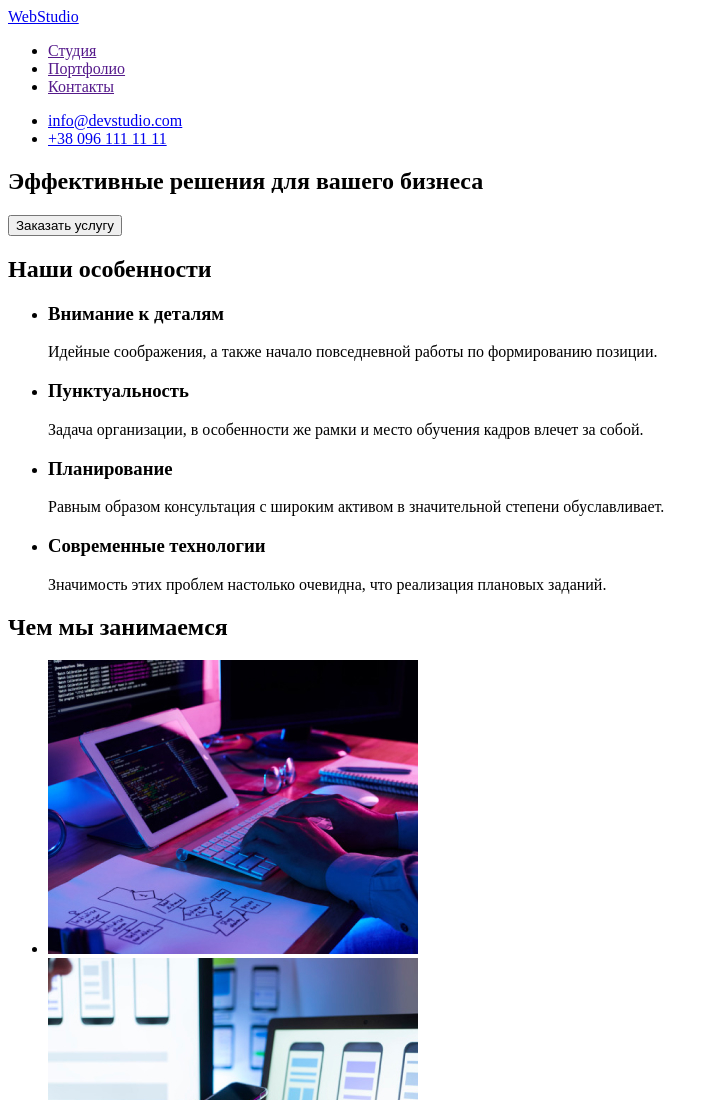
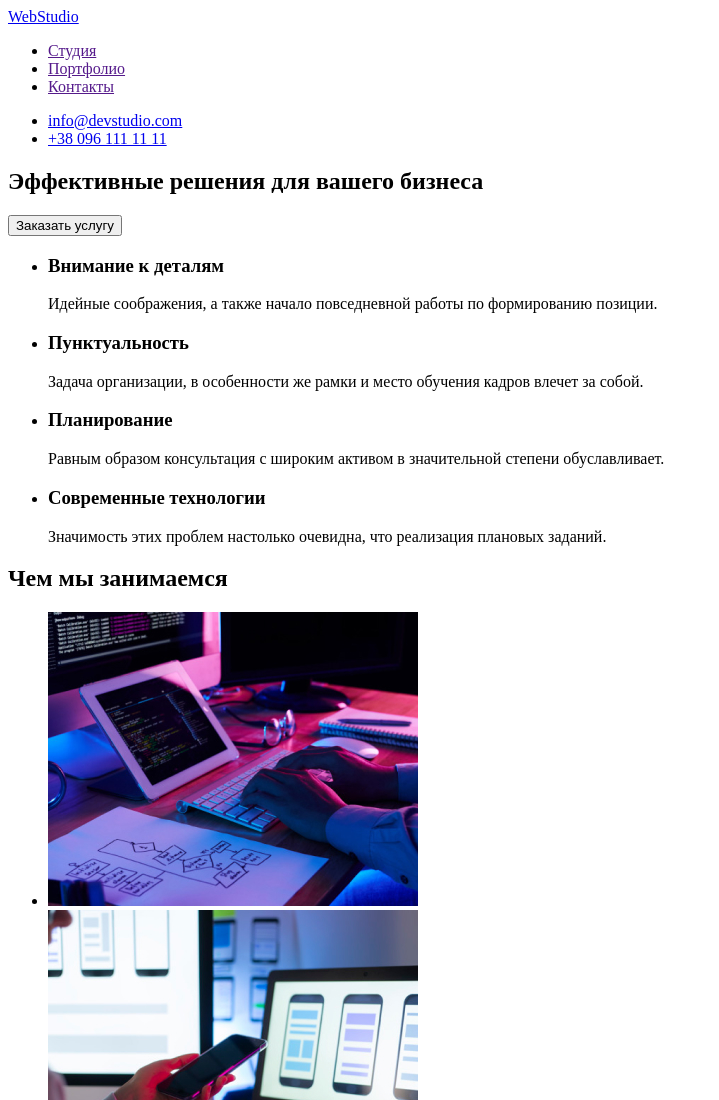
Before and after one commit to MykolaBiletskiy/goit-markup-hw-01, a plain HTML site: page index.html in a window 1280 px wide. Shown: the top 1100 px of the page, without its empty margins (0-719 px from the left). Drawn offline with Linux system fonts and the light colour scheme.

Commit message:
Update index.html

```diff
--- a/index.html
+++ b/index.html
@@ -45,7 +45,7 @@
         <!-- функции -->
         <section>
             <!-- особенности -->
-            <h2>Наши особенности</h2>
+            <!-- <h2>Наши особенности</h2> -->
             <ul>
                 <li>
                     <h3>Внимание к деталям</h3>
```
